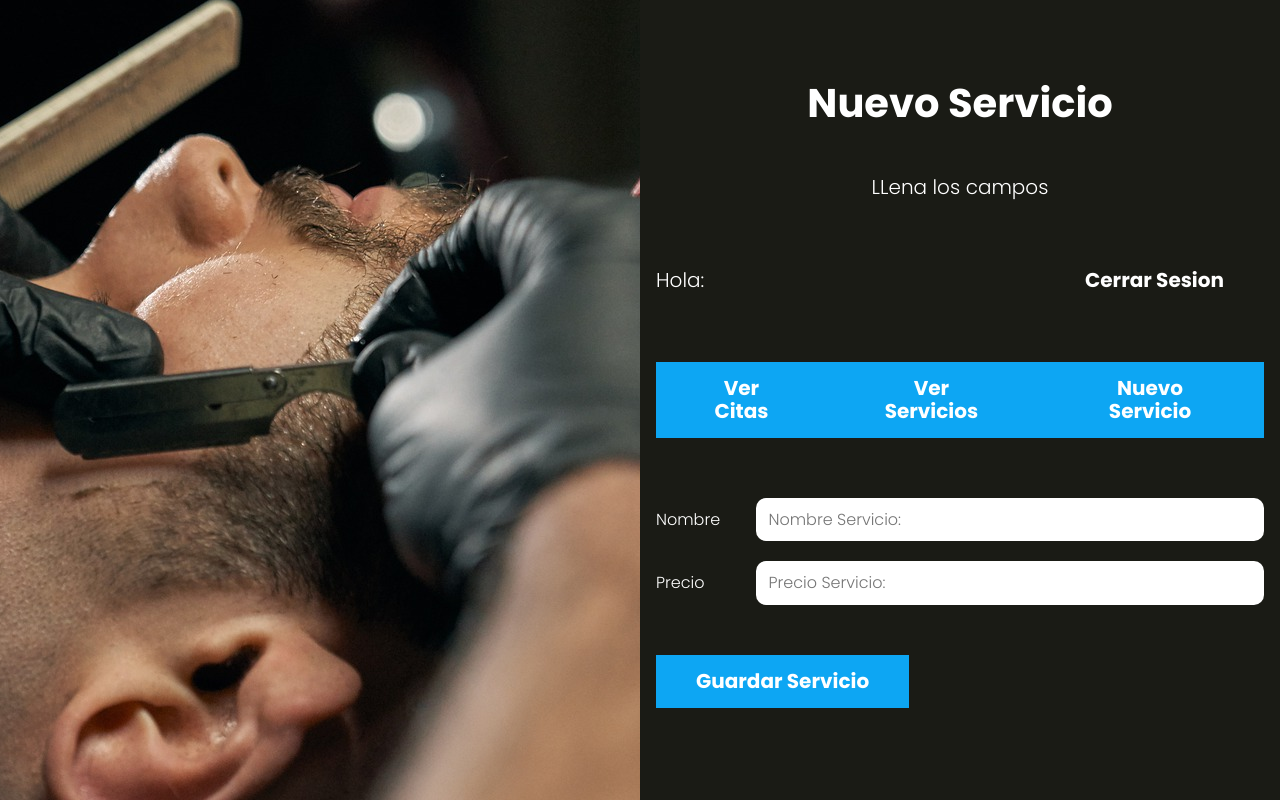
After one commit to heduardogarcia/appsalon_mvc, a PHP site: the page made by views/servicios/crear.php in a window 1280 px wide. The commit adds this page. Run offline with PHP 8.4, Linux system fonts and the light colour scheme; the template is opened without the code that fills it, so the values that code supplies are empty; the visitor is signed in with stand-in values (Sample User, id 1).

Commit message:
Esta es la version final antes de subirse a GitHub

```diff
--- a/composer.json
+++ b/composer.json
@@ -17,6 +17,7 @@
         }
     ],
     "require": {
-        "phpmailer/phpmailer": "^6.6"
+        "phpmailer/phpmailer": "^6.6",
+        "vlucas/phpdotenv": "^5.4"
     }
 }
--- a/includes/funciones.php
+++ b/includes/funciones.php
@@ -25,5 +25,10 @@ function isAuth():void{
     if(!isset($_SESSION['login'])){
         header('Location:/');
     }
+}
 
+function isAdmin(): void{
+    if(!isset($_SESSION['admin'])){
+        header('Location: /');
+    }
 }
--- a/src/scss/componentes/_acciones.scss
+++ b/src/scss/componentes/_acciones.scss
@@ -8,6 +8,7 @@
     @include m.tablet{
         display: flex;
         justify-content: space-between;
+        align-items: center;
     }
     a {
         color: v.$blanco;
--- a/src/scss/layout/_UI.scss
+++ b/src/scss/layout/_UI.scss
@@ -36,3 +36,13 @@
         margin: 0;
     }
 }
+.barra-servicios{
+    margin-bottom: v.$separacion;
+    @include m.tablet {
+        display: flex;
+        justify-content: space-between;
+    }
+    .boton {
+        margin: 0 0 1rem 0;
+    }
+}
--- a/src/scss/layout/_admin.scss
+++ b/src/scss/layout/_admin.scss
@@ -17,3 +17,13 @@
         }
     }
 }
+.servicios {
+    @extend .citas;
+    .acciones{
+        margin: 0;
+    }
+    .boton,
+    .boton-eliminar{
+        margin: 0;
+    }
+}
--- a/views/layout.php
+++ b/views/layout.php
@@ -5,7 +5,7 @@
     <meta name="viewport" content="width=device-width, initial-scale=1.0">
     <title>App Salón</title>
     <link href="https://fonts.googleapis.com/css2?family=Poppins:wght@300;700;900&display=swap" rel="stylesheet">
-    <link rel="stylesheet" href="build/css/app.css">
+    <link rel="stylesheet" href="/build/css/app.css">
 </head>
 <body>
 <div class="contenedor-app">
--- /dev/null
+++ b/views/servicios/crear.php
@@ -0,0 +1,11 @@
+<h1 class="nombre-pagina">Nuevo Servicio</h1>
+<p class="descripcion-pagina">LLena los campos</p>
+<?php
+    include_once __DIR__ .'/../templates/barra.php';
+    include_once __DIR__ .'/../templates/alertas.php';
+?>
+
+<form action="/servicios/crear" method="POST" class="formulario">
+    <?php include_once __DIR__ . '/formulario.php';?>
+    <input type="submit" class="boton" value="Guardar Servicio">
+</form>
--- /dev/null
+++ b/views/servicios/formulario.php
@@ -0,0 +1,20 @@
+<div class="campo">
+    <label for="nombre">Nombre</label>
+    <input
+    type="text"
+    id="nombre"
+    placeholder="Nombre Servicio:"
+    name="nombre"
+    value="<?php echo $servicio->nombre;?>"
+    />
+</div>
+<div class="campo">
+    <label for="precio">Precio</label>
+    <input
+    type="number"
+    id="precio"
+    placeholder="Precio Servicio:"
+    name="precio"
+    value="<?php echo $servicio->precio;?>"
+    />
+</div>
--- a/views/templates/barra.php
+++ b/views/templates/barra.php
@@ -2,3 +2,12 @@
     <p>Hola: <?php echo $nombre ?? '' ?></p>
     <a href="/logout" class="boton">Cerrar Sesion</a>
 </div>
+
+<?php if(isset($_SESSION['admin'])){?>
+    <div class="barra-servicios">
+        <a href="/admin" class="boton">Ver Citas</a>
+        <a href="/servicios" class="boton">Ver Servicios</a>
+        <a href="/servicios/crear" class="boton">Nuevo Servicio</a>
+    </div>
+
+<?php }?>
```
Also changed, not shown: controllers/ServicioController.php (added, +76 -0 lines), models/Servicio.php (+12 -0 lines), public/index.php (+10 -0 lines), views/servicios/actualizar.php (added, +11 -0 lines), views/servicios/index.php (added, +23 -0 lines), public/build/css/app.css, 2 other files.
